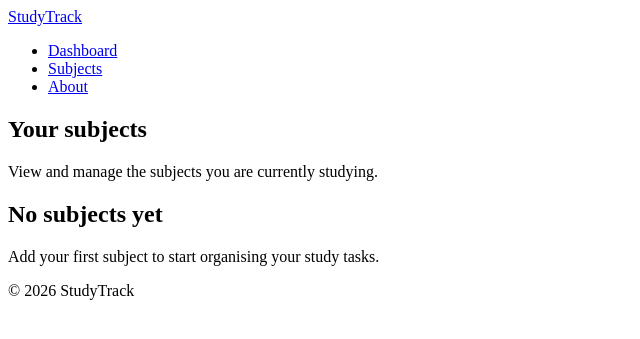
After one commit to jalynch67/Database-Project---StudyTrack, a Flask app: template templates/subjects/list.html in a window 1280 px wide. The commit adds this page. Shown: the top 339 px of the page, without its empty margins (0-640 px from the left). Run offline with Flask 3, Linux system fonts and the light colour scheme; the template is opened without the code that fills it, so the values that code supplies are empty; parts of the project's set-up code (start-up, migrations or seed data) failed here and were passed over.

Commit message:
Add subjects route and template to display all subjects

```diff
--- a/app.py
+++ b/app.py
@@ -3,7 +3,7 @@ import os
 from dotenv import load_dotenv
 from flask import Flask, render_template
 
-from models import db
+from models import db, Subject
 
 
 load_dotenv()
@@ -24,6 +24,16 @@ def index():
     return render_template("index.html")
 
 
+@app.route("/subjects")
+def subjects():
+    """Display all subjects."""
+    all_subjects = Subject.query.order_by(Subject.name).all()
+    return render_template(
+        "subjects/list.html",
+        subjects=all_subjects,
+    )
+
+
 @app.route("/about")
 def about():
     """Display information about StudyTrack."""
--- a/templates/base.html
+++ b/templates/base.html
@@ -18,6 +18,9 @@
                     <a href="{{ url_for('index') }}">Dashboard</a>
                 </li>
                 <li>
+                    <a href="{{ url_for('subjects') }}">Subjects</a>
+                </li>
+                <li>
                     <a href="{{ url_for('about') }}">About</a>
                 </li>
             </ul>
--- /dev/null
+++ b/templates/subjects/list.html
@@ -0,0 +1,39 @@
+{% extends "base.html" %}
+
+{% block title %}Subjects | StudyTrack{% endblock %}
+
+{% block content %}
+<section>
+    <h1>Your subjects</h1>
+
+    <p>
+        View and manage the subjects you are currently studying.
+    </p>
+</section>
+
+<section>
+    {% if subjects %}
+    <ul>
+        {% for subject in subjects %}
+        <li>
+            <h2>{{ subject.name }}</h2>
+
+            {% if subject.description %}
+            <p>{{ subject.description }}</p>
+            {% else %}
+            <p>No description has been added.</p>
+            {% endif %}
+
+            <p>Colour: {{ subject.colour }}</p>
+        </li>
+        {% endfor %}
+    </ul>
+    {% else %}
+    <h2>No subjects yet</h2>
+
+    <p>
+        Add your first subject to start organising your study tasks.
+    </p>
+    {% endif %}
+</section>
+{% endblock %}
```
